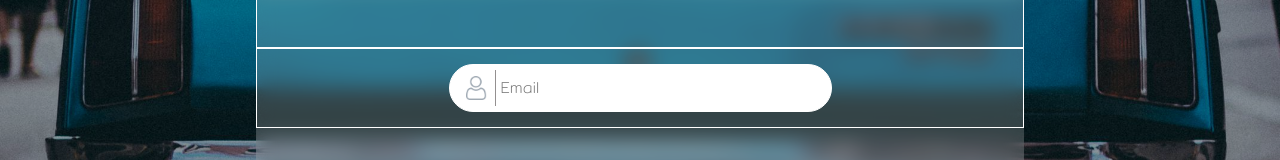
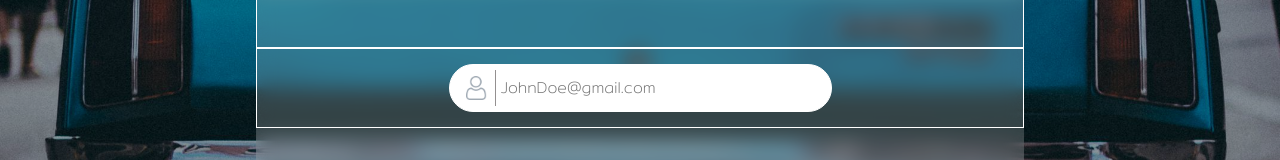
Before and after one commit to THAWITCHAI/project_that, a Next.js app: page / in a window 1280 px wide. Shown: the part 192-352 px from the top of the page. Built offline with nearby package versions, Linux system fonts and the light colour scheme.

Commit message:
Update page.tsx

```diff
--- a/src/app/page.tsx
+++ b/src/app/page.tsx
@@ -30,7 +30,7 @@
                     height={24}
                     alt="Loading"
                   />
-                  <input type="text" placeholder="Email" />
+                  <input type="text" placeholder="JohnDoe@gmail.com" />
                 </div>
               </div>
             </form>
```
